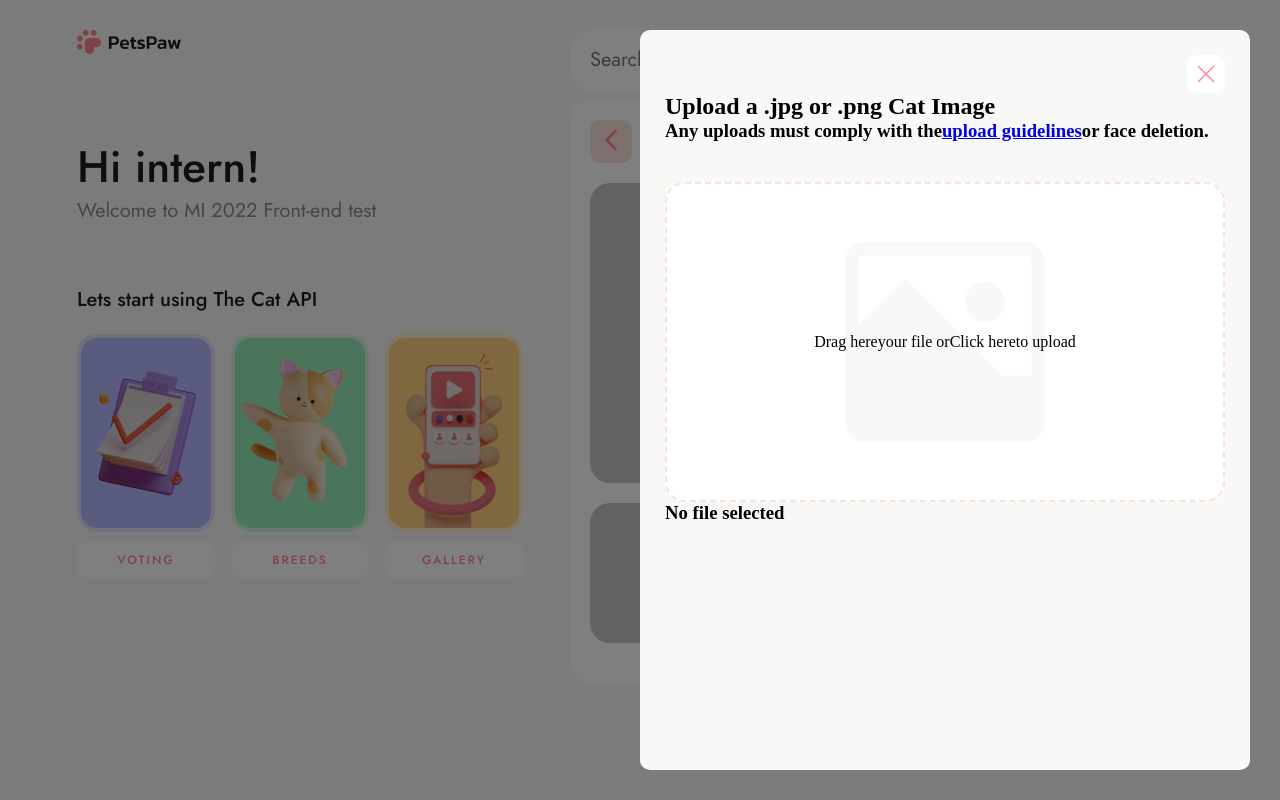
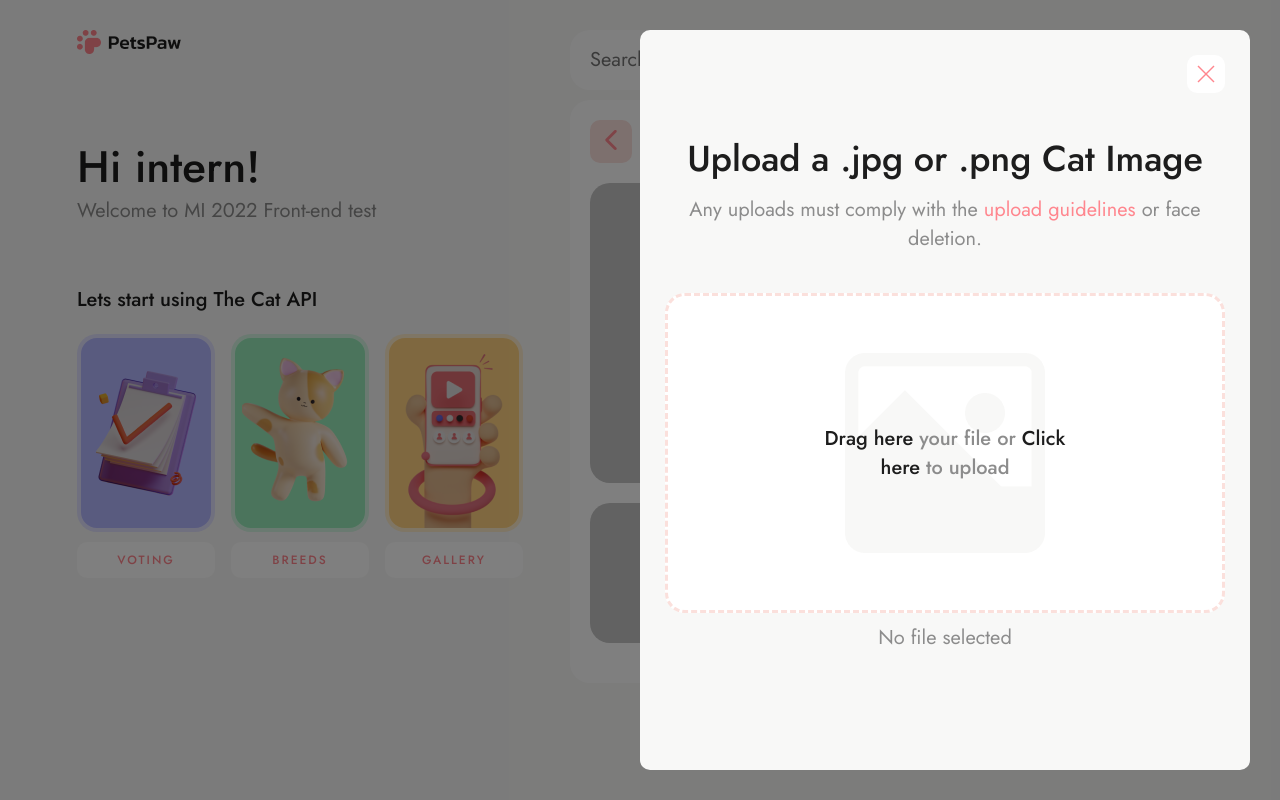
Before and after one commit to ostandrey/react-pets, a React (Create React App) app: page /gallery in a window 1280 px wide. Both pictures are taken after a click on the button "UPLOAD". Built offline with nearby package versions, Linux system fonts and the light colour scheme; no server answers.

Commit message:
Update modal styles

```diff
--- a/src/pages/Gallery/Gallery.jsx
+++ b/src/pages/Gallery/Gallery.jsx
@@ -36,24 +36,29 @@ const Gallery = () => {
                     <img src={require('../../assets/upload.png')} alt="upload" />
                     Upload
                 </MyButton>
-                <MyModal visible={modal} setVisible={setModal}>
+                <MyModal visible={modal} setVisible={setModal} onClick={() => setModal(false)}>
                     <MyButton className={classes.close_btn} onClick={() => setModal(false)}>
                         <img src={require('../../assets/close.png')} alt="close" />
                     </MyButton>
-                    <h1>Upload a .jpg or .png Cat Image</h1>
-                    <h3>Any uploads must comply with the
-                        <a href="https://thecatapi.com/privacy" target="_blank">upload guidelines</a>
-                        or face deletion.
-                    </h3>
+                    <div className={classes.title_block}>
+                        <h1 className={classes.modal_title}>Upload a .jpg or .png Cat Image</h1>
+                        <h3 className={classes.modal_subtitle}>Any uploads must comply with the
+                            <a href="https://thecatapi.com/privacy"
+                               target="_blank"
+                               className={classes.text_link}
+                            > upload guidelines </a>
+                            or face deletion.
+                        </h3>
+                    </div>
                     <form method="post" action="#" onSubmit={onSubmit} className={classes.files}>
                             <input type="file" multiple='' onChange={e => setFile(e.target.files[0])}/>
                             {
                                 !file && <>
                                     <img src={require('../../assets/not-found-image.png')} alt="close" />
                                     <p>
-                                        <span>Drag here</span>
+                                        <span>Drag here </span>
                                         your file or
-                                        <span>Click here</span>
+                                        <span> Click here </span>
                                         to upload
                                     </p>
                                 </>
@@ -63,13 +68,13 @@ const Gallery = () => {
                             }
                     </form>
                     {
-                        !file && <h3>No file selected</h3>
+                        !file && <h3 className={classes.modal_subtitle}>No file selected</h3>
                     }
                     {
-                        file && <>
-                            <h3>Image File Name: {file.name}</h3>
+                        file && <div className={classes.upload_actions}>
+                            <h3 className={classes.modal_subtitle}>Image File Name: {file.name}</h3>
                             <MyButton className={classes.upload_btn}>Upload photo</MyButton>
-                        </>
+                        </div>
                     }
                 </MyModal>
             </div>
--- a/src/pages/Gallery/Gallery.module.css
+++ b/src/pages/Gallery/Gallery.module.css
@@ -62,6 +62,43 @@
 .div4 { grid-area: 3 / 1 / 4 / 2; }
 .div5 { grid-area: 2 / 2 / 4 / 4; }
 
+.title_block {
+    margin-top: 40px;
+    text-align: center;
+}
+
+.modal_title {
+    font-family: 'Jost', sans-serif;
+    font-style: normal;
+    font-weight: 500;
+    font-size: 36px;
+    line-height: 52px;
+
+    color: #1D1D1D;
+}
+
+.modal_subtitle {
+    margin-top: 10px;
+    font-family: 'Jost', sans-serif;
+    font-weight: 400;
+    font-size: 20px;
+    line-height: 29px;
+    color: #8C8C8C;
+    text-align: center;
+}
+
+.text_link {
+    font-family: 'Jost', sans-serif;
+    font-style: normal;
+    font-weight: 400;
+    font-size: 20px;
+    line-height: 29px;
+
+    text-align: center;
+    text-decoration: none;
+    color: #FF868E;
+}
+
 /* File uploader */
 .files input {
     opacity: 0;
@@ -76,7 +113,7 @@
 }
 .files {
     background-color: #fff;
-    border: 2px dashed #fbe0dc;
+    border: 3px dashed #fbe0dc;
     border-radius: 20px;
     height: 320px;
     margin-top: 40px;
@@ -92,6 +129,26 @@
     top: 50%;
     -webkit-transform: translate(-50%,-50%);
     transform: translate(-50%,-50%);
+
+    font-family: 'Jost', sans-serif;
+    font-weight: 500;
+    font-size: 20px;
+    line-height: 29px;
+    color: #8C8C8C;
+    text-align: center;
+}
+
+p > span {
+    color: #1d1d1d;
+}
+
+.upload_actions {
+    display: flex;
+    flex-direction: column;
+    justify-content: center;
+    align-items: center;
+    margin-top: 20px;
+    gap: 20px;
 }
 
 
```
